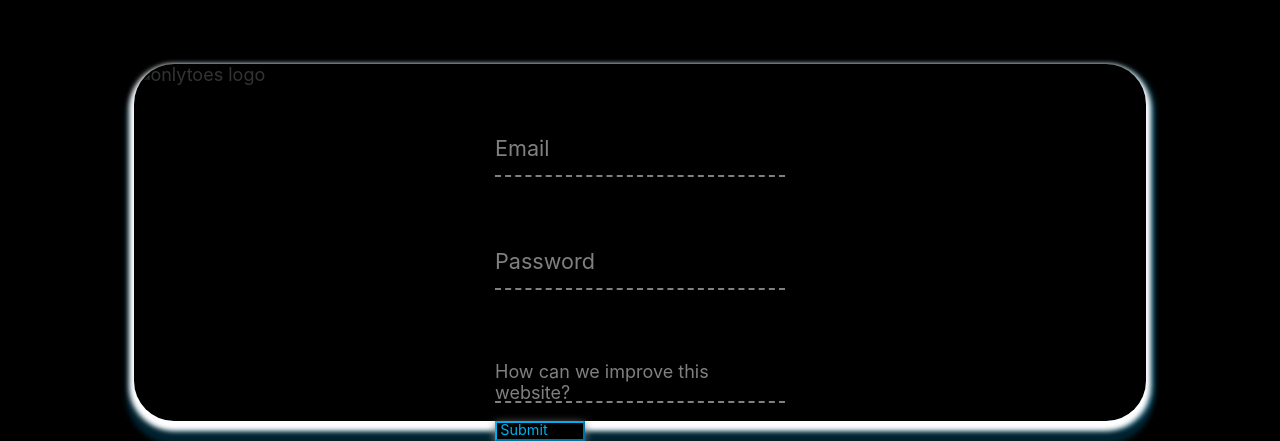
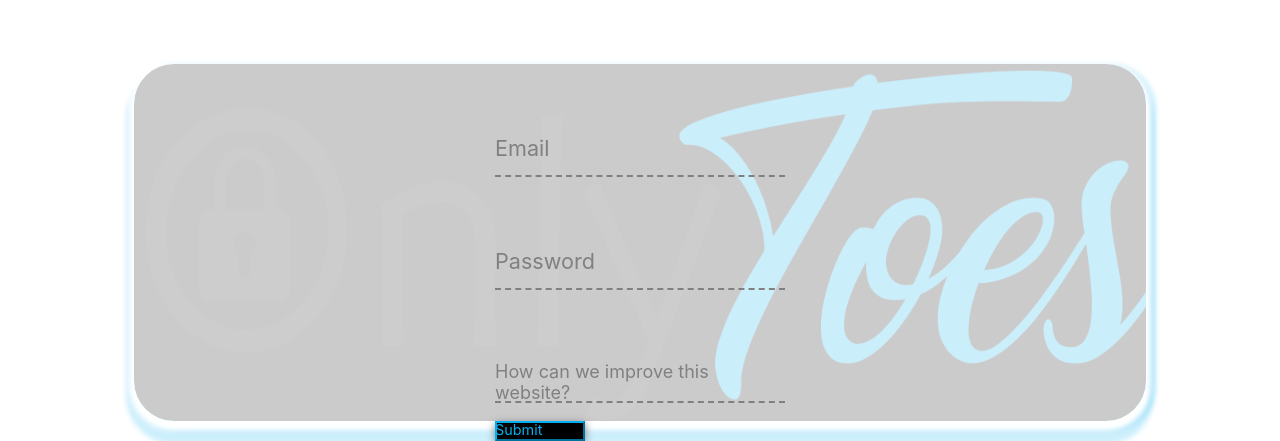
Before and after one commit to Zekkune/OnlyToes, a plain HTML site: page form.html in a window 1280 px wide. Shown: the part 450-891 px from the top of the page. Drawn offline with Linux system fonts and the light colour scheme.

Commit message:
hopefully this worked hh

```diff
--- a/form.html
+++ b/form.html
@@ -4,12 +4,12 @@
       <head>
         <link href="onlytoes.css" rel="stylesheet"/>
         </head>
-        <body>
+        <body class="form-body">
 
 
        <main>
        <div class="form-container">
-        <img src="onlytoes.png" alt="onlytoes logo">
+        <img src="logo.png" alt="onlytoes logo">
 
         <form method="post" name="onlytoes" action="https://formsubmit.co/silvergravity3@gmail.com">
       <div class="input-background">
--- a/onlytoes.css
+++ b/onlytoes.css
@@ -1,4 +1,4 @@
-html, body {
+html, body, .form-body {
   position: relative;
   height: 100%;
   width: 100%;
@@ -14,6 +14,16 @@ body {
   padding: 8px;
   box-sizing: border-box;
   font-family: -apple-system, BlinkMacSystemFont, "Segoe UI", Roboto, Oxygen-Sans, Ubuntu, Cantarell, "Helevecta Neue", Sans-Serif;
+}
+
+.form-body {
+  color: white;
+  background: white;
+  width: 100%;
+  height: 100vh;
+  margin: 0;
+  padding: 8px;
+  box-sizing: border-box;
 }
 
 /* index html */
@@ -123,7 +133,7 @@ body {
 .container-border {
   border-style: none;
   border-color: white;
-  height 30px;
+  height: 30px;
   width: 97vw;
   display: block;
   position: relative;
@@ -225,6 +235,7 @@ main {
   margin-top: 40%;
   height: 40%;
   width: 80%;
+
 }
 
 img {
@@ -372,13 +383,12 @@ form {
 
 }
 
-.submit-text:hover {
+.submit:hover + .submit-text {
   color: black;
 }
 
 
 .submit-wrapper {
-  height: 20px:
   width: 5rem;
   position: relative;
   display: block;
```
Also changed, not shown: logo.png (added).
